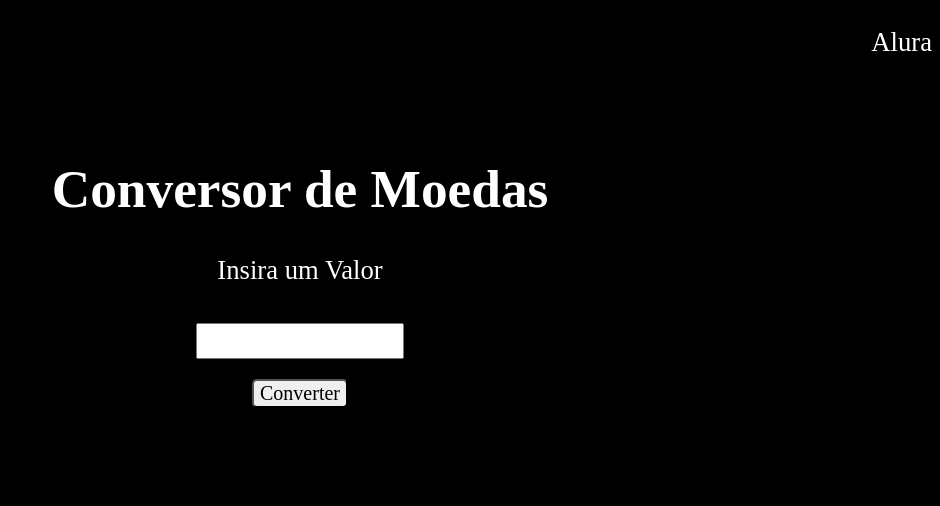
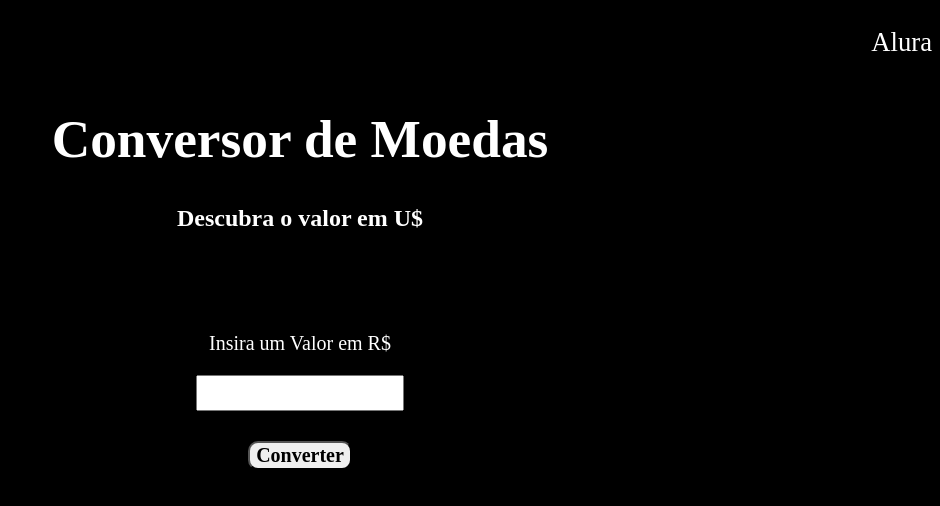
Before and after one commit to kelwin-kaled/imersao-alura, a plain HTML site: page projeto2-conversormoedas/index.html in a window 1280 px wide. Shown: the whole page, without its empty margins (340-1280 px from the left). Drawn offline with Linux system fonts and the light colour scheme; a web font is replaced by a local one.

Commit message:
atualização de projeto

```diff
--- a/projeto2-conversormoedas/index.html
+++ b/projeto2-conversormoedas/index.html
@@ -15,14 +15,20 @@
         <h1>
             Conversor de Moedas
         </h1>
+        <h2>
+            Descubra o valor em U$
+        </h2>
     </header>
     <section>
-        <p>
-            Insira um Valor
+        <p class="subtitle">
+            Insira um Valor em R$
         </p>
         <div>
             <input type="number" name="num" id="num">
-            <br><input type="button" value="Converter" onclick="converter()" id="button">
+            <br><button type="submit" onclick="converter()">Converter</button>
+        </div>
+        <div id="res">
+
         </div>
     </section>
     <script src="script.js"></script>
--- a/projeto2-conversormoedas/script.js
+++ b/projeto2-conversormoedas/script.js
@@ -1,3 +1,11 @@
 function converter(){
+    let num = document.getElementById('num')
+    let res = document.getElementById('res')
+    if(num.value==''){
+        window.alert('Digite um valor válido')
+    }else{
+        num = Number(num.value)
+        res.innerHTML = `O valor em dolares é: U$${(5.09*num).toFixed(2)}`
+    }
 
 }
--- a/projeto2-conversormoedas/style.css
+++ b/projeto2-conversormoedas/style.css
@@ -5,28 +5,30 @@ body{
     text-align: center;
     font-family: 'Hubballi';
 }
+header{
+    margin-bottom: 100px;
+}
 header p{
     text-align: right;
 }
 input{
-    margin: 10px;
+    margin-bottom: 30px;
 }
 h1{
-    margin-top: 100px;
+    margin-top: 50px;
     font-size: 40pt;
 }
 p{
     font-size: 20pt;
 }
+p.subtitle{
+    font-size: 15pt;
+}
 #num{
     width: 200px;
     height: 30px;
 }
-#button{
-    border-radius: 5px;
-    font-family: 'Hubballi';
-    font-size: 15pt;
-}
+
 a{
     color: white;
     text-decoration: none;
@@ -34,3 +36,13 @@ a{
 a:hover{
     text-decoration: underline;
 }
+button{
+    font-family: 'Hubballi';
+    font-size: 15pt;
+    font-weight: bold;
+    border-radius: 10px;
+}
+div#res{
+    margin-top: 50px;
+    font-size: 25pt;
+}
```
